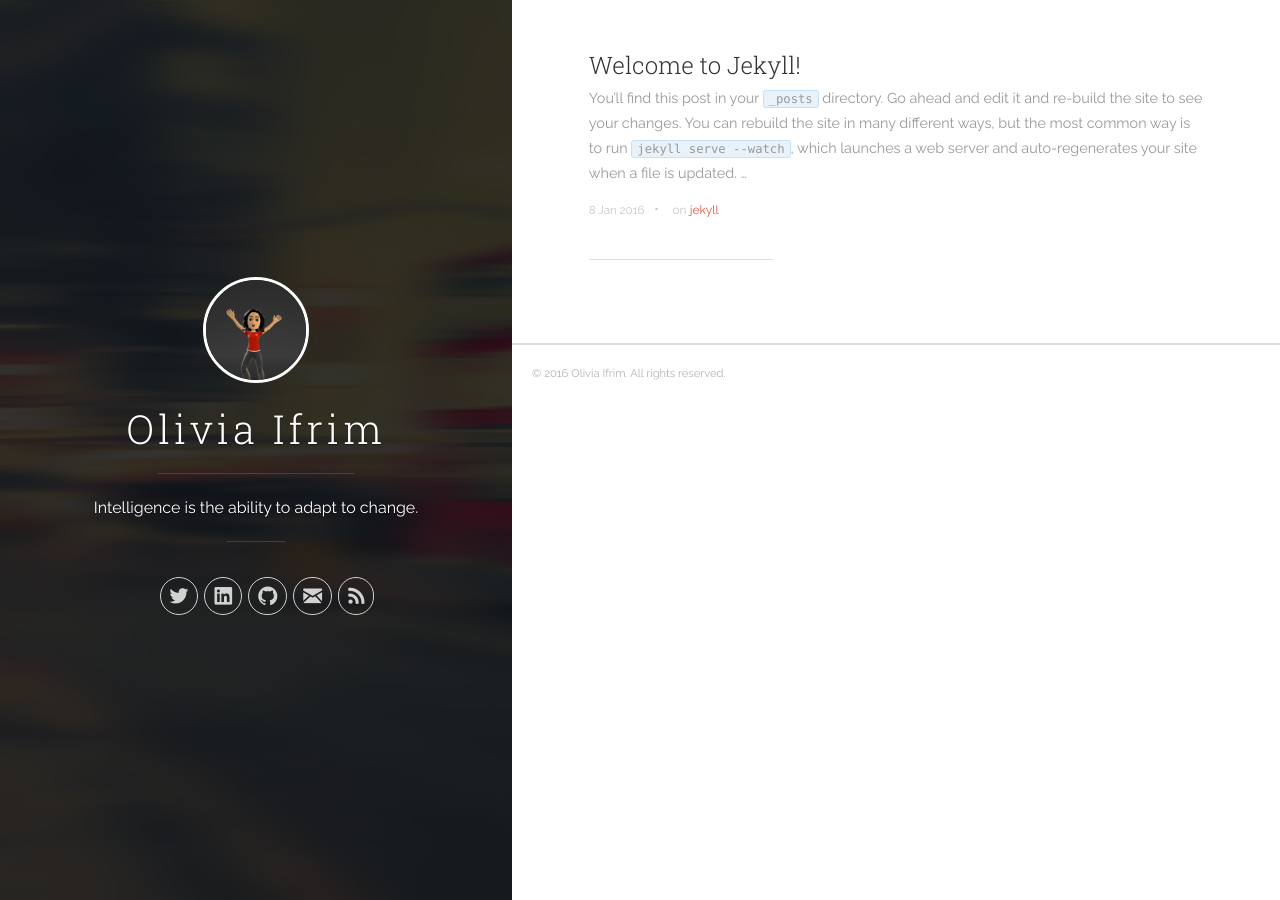
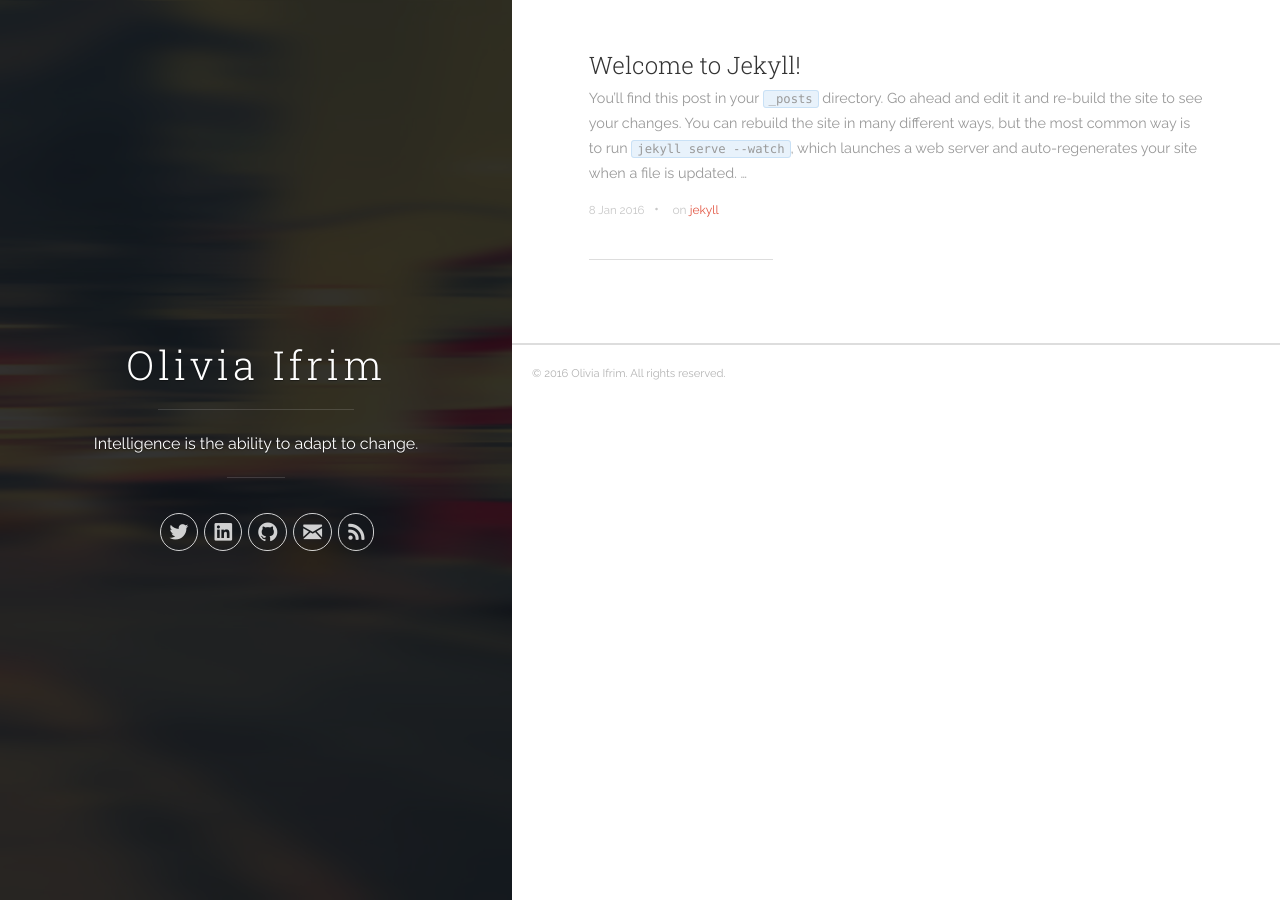
Before and after one commit to olivif/olivif.github.io, a Jekyll site: the page built from index.html, in a window 1280 px wide. Built offline with Jekyll 4.4.1, drawn with Linux system fonts in a browser that asks for light colours; nearby versions of some CDN libraries; the list of posts is cut into pages by our own code.

Commit message:
Removing profile image.

```diff
--- a/_includes/header.html
+++ b/_includes/header.html
@@ -9,7 +9,7 @@
     <div class="panel-main__inner panel-inverted">
     <div class="panel-main__content">
         <a href="{{ site.baseurl }}" title="link to home of {{ site.title }}">
-          <img src="{{ "images/profile.jpg" | prepend: site.baseurl }}" class="user-image" alt="My Profile Photo">
+          <!--<img src="{{ "images/profile.jpg" | prepend: site.baseurl }}" class="user-image" alt="My Profile Photo">-->
           <h1 class="panel-cover__title panel-title">{{ site.title }}</h1>
         </a>
         <hr class="panel-cover__divider">
```
